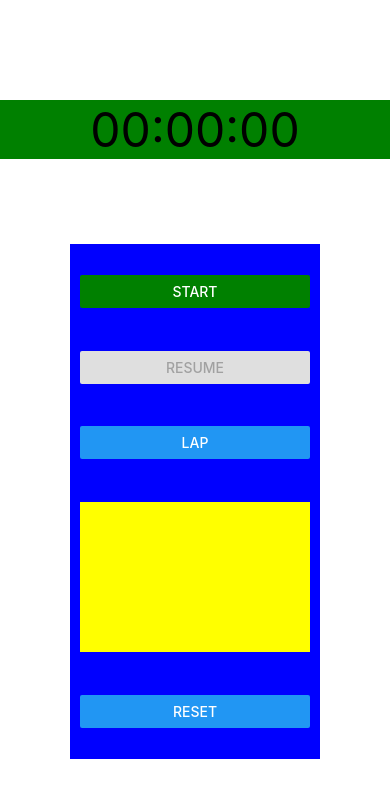
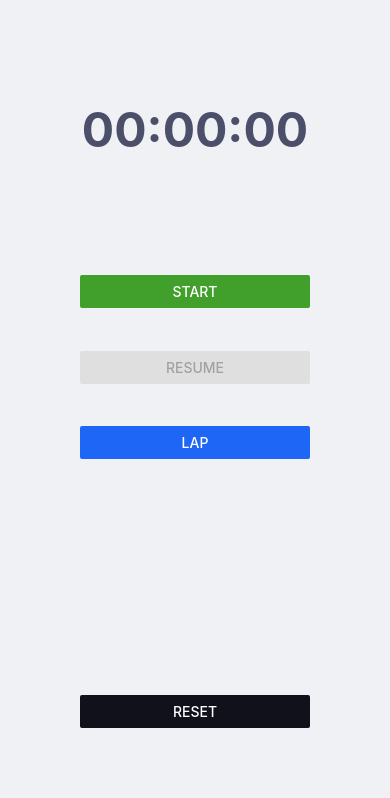
Before and after one commit to Shopify/eng-intern-assessment-react-native, a React Native app: screen / in a window 390 px wide. Shown: the top 798 px of the page. Built offline with nearby package versions, Linux system fonts and the light colour scheme.

Commit message:
:lipstick: style(stopwatch): catppuccin-ified😸

```diff
--- a/App.tsx
+++ b/App.tsx
@@ -14,7 +14,7 @@ export default function App() {
 const styles = StyleSheet.create({
     container: {
         flex: 1,
-        backgroundColor: '#fff',
+        backgroundColor: '#eff1f5',
         alignItems: 'center',
         justifyContent: 'center',
     },
--- a/src/StopWatch.tsx
+++ b/src/StopWatch.tsx
@@ -31,21 +31,28 @@ function elapsedTimeStringFromDates(from: Date | null, to: Date | null = new Dat
 
 function renderLap({item}: ListRenderItemInfo<[Date, Date]>) {
     const [from, to] = item;
-    return <Text>{elapsedTimeStringFromDates(from, to)}</Text>;
+    return <Text style={{fontSize: 20}}>{elapsedTimeStringFromDates(from, to)}</Text>;
 }
 
 export default function StopWatch() {
+    //the stop watch works by keeping track of two dates, the start and end of the current interval
+    //the interval is calculated by subtracting the start from the end
     const [fromClock, setFromClock] = useState<Date | null>(null);
     const [toClock, setToClock] = useState<Date | null>(new Date());
+
     const [stopwatchId, setStopwatchId] = useState(NaN);
     const [laps, setLaps] = useState<[Date, Date][]>([]);
+
     const styles = StyleSheet.create({
         lapList: {
             maxHeight: 150,
             alignContent: "center",
-            backgroundColor: "red",
             flex: 2,
             display: laps.length > 0 ? "flex" : "none"
+        },
+        contentContainerStyle: {
+            alignItems: "center",
+            flexGrow: 1
         },
         spacer: {
             width: "100%",
@@ -54,21 +61,21 @@ export default function StopWatch() {
             flex: 2,
             flexGrow: 1,
             flexShrink: 0,
-            backgroundColor: "yellow",
             display: laps.length < 1 ? "flex" : "none"
         },
         counter: {
             fontSize: 48,
             textAlign: "center",
+            fontStyle: "normal",
+            fontWeight: "bold",
             width: "100%",
             marginTop: 100,
-            backgroundColor: "green"
+            color: "#4c4f69",
         },
         buttonGroup: {
             width: 250,
             flexDirection: "column",
             justifyContent: "space-around",
-            backgroundColor: "blue",
             padding: 10,
             margin: 85,
             flex: 1,
@@ -132,26 +139,26 @@ export default function StopWatch() {
         <View style={styles.buttonGroup}>
             <StopWatchButton
                 text={fromClock === null ? "Start" : "Stop"}
-                colour={fromClock === null ? "green" : "red"}
+                colour={fromClock === null ? "#40a02b" : "#d20f39"}
                 onClick={stopwatchId ? stopClock : startClock}
             />
             <StopWatchButton
                 text={stopwatchId ? "Pause" : "Resume"}
-                colour={stopwatchId ? "goldenrod" : "lightblue"}
+                colour={stopwatchId ? "#df8e1d" : "#04a5e5"}
                 disabled={isNaN(stopwatchId) && fromClock === null}
                 onClick={stopwatchId ? pauseClock : resumeClock}
             />
-            <StopWatchButton onClick={addLap} text="Lap"/>
+            <StopWatchButton colour="#1e66f5" onClick={addLap} text="Lap"/>
             <View style={styles.spacer}/>
             <FlatList
                 centerContent={true}
                 style={styles.lapList}
                 data={laps}
-                contentContainerStyle={{alignItems: "center", flexGrow: 1}}
+                contentContainerStyle={styles.contentContainerStyle}
                 renderItem={renderLap}
                 keyExtractor={(_, index) => (Math.random() * index).toString(12)}
                 testID="lap-list"/>
-            <StopWatchButton onClick={resetClock} text="Reset"/>
+            <StopWatchButton onClick={resetClock} text="Reset" colour="#11111b"/>
         </View>
     </>;
 }
```
